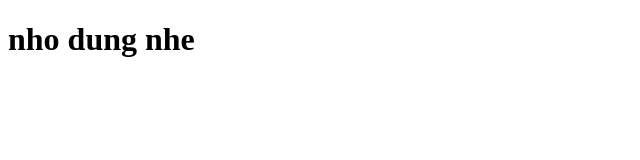
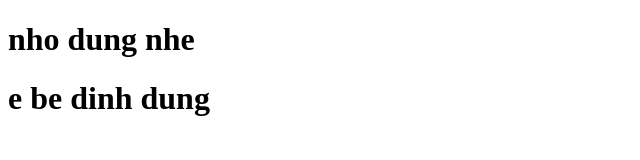
Before and after one commit to dinhdung2211/dungdinh, a plain HTML site: page index.html in a window 1280 px wide. Shown: the whole page, without its empty margins (0-640 px from the left). Drawn offline with Linux system fonts and the light colour scheme.

Commit message:
Update index.html

```diff
--- a/index.html
+++ b/index.html
@@ -5,6 +5,7 @@
     <meta name="viewport" content="width=device-width, initial-scale=1.0" />
     <title>Dung dinh</title>
     <h1>nho dung nhe</h1>
+    <h1>e be dinh dung</h1>
   </head>
   <body></body>
 </html>
```
